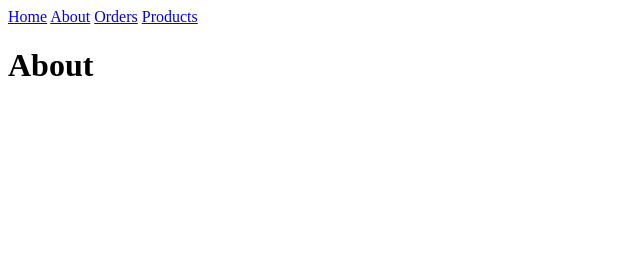
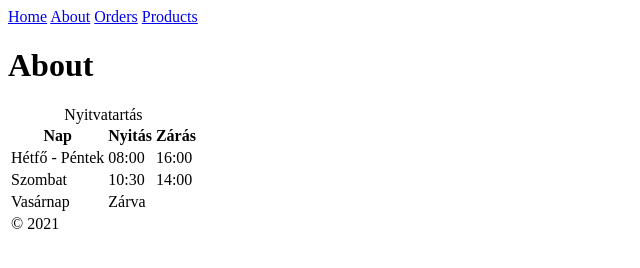
Before and after one commit to jdw69/testrepo, a plain HTML site: page about.html in a window 1280 px wide. Shown: the whole page, without its empty margins (0-640 px from the left). Drawn offline with Linux system fonts and the light colour scheme.

Commit message:
Update about.html
+ Table of opening hours

```diff
--- a/about.html
+++ b/about.html
@@ -14,5 +14,41 @@
       <a href="./pages/products.html">Products</a>
     </nav>
     <h1>About</h1>
+
+    <table>
+      <caption>
+        Nyitvatartás
+      </caption>
+      <thead>
+        <tr>
+          <th>Nap</th>
+          <th>Nyitás</th>
+          <th>Zárás</th>
+        </tr>
+      </thead>
+      <tbody>
+        <tr>
+          <td>Hétfő - Péntek</td>
+          <td>08:00</td>
+          <td >16:00</td>
+        </tr>
+        <tr>
+          <td>Szombat</td>
+          <td>10:30</td>
+          <td>14:00</td>
+        </tr>
+        <tr>
+          <td>Vasárnap</td>
+          <td colspan="2">Zárva</td>
+        </tr>
+      </tbody>
+      <tfoot>
+        <tr>
+          <td colspan="3">
+            &copy 2021
+          </td>
+        </tr>
+      </tfoot>
+    </table>
   </body>
 </html>
```
